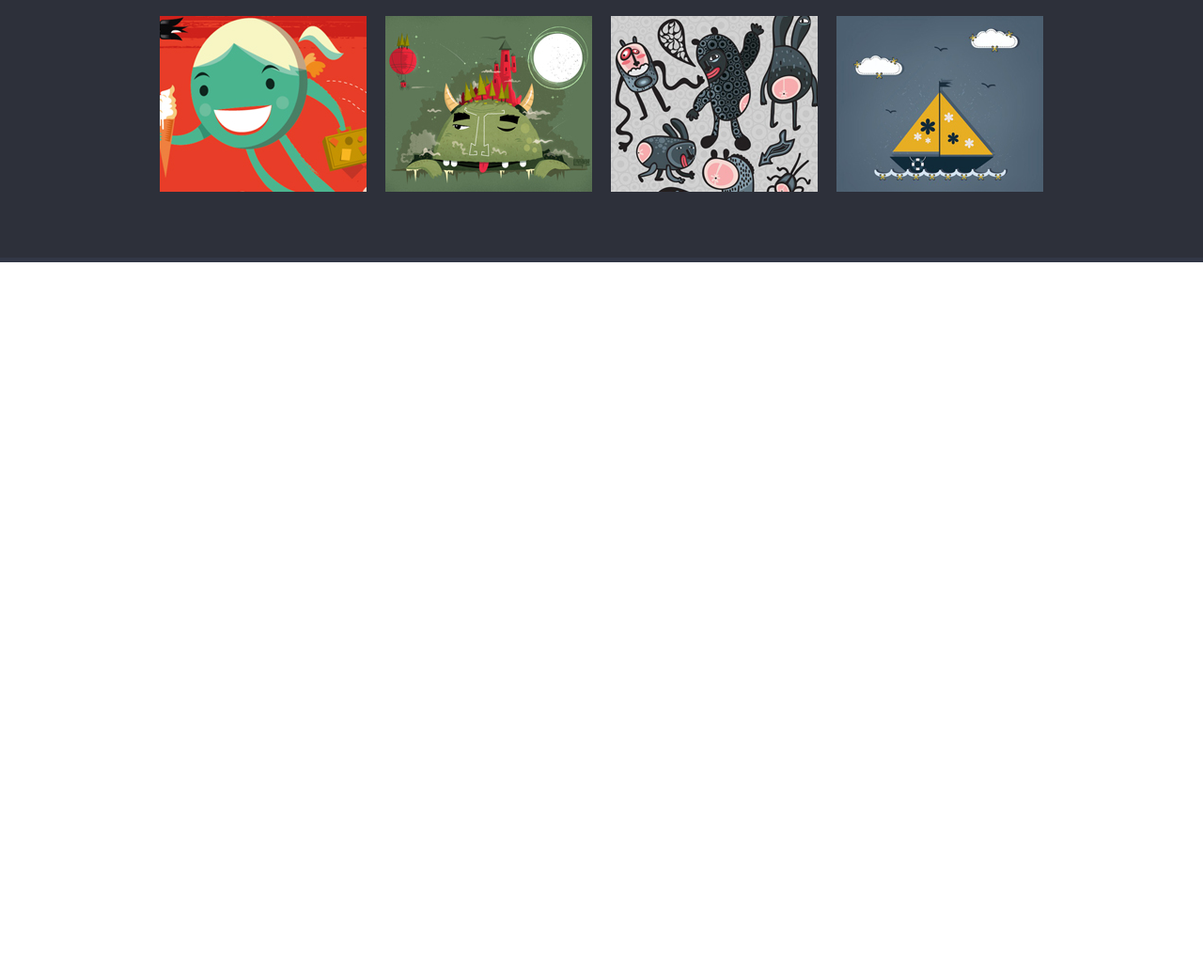
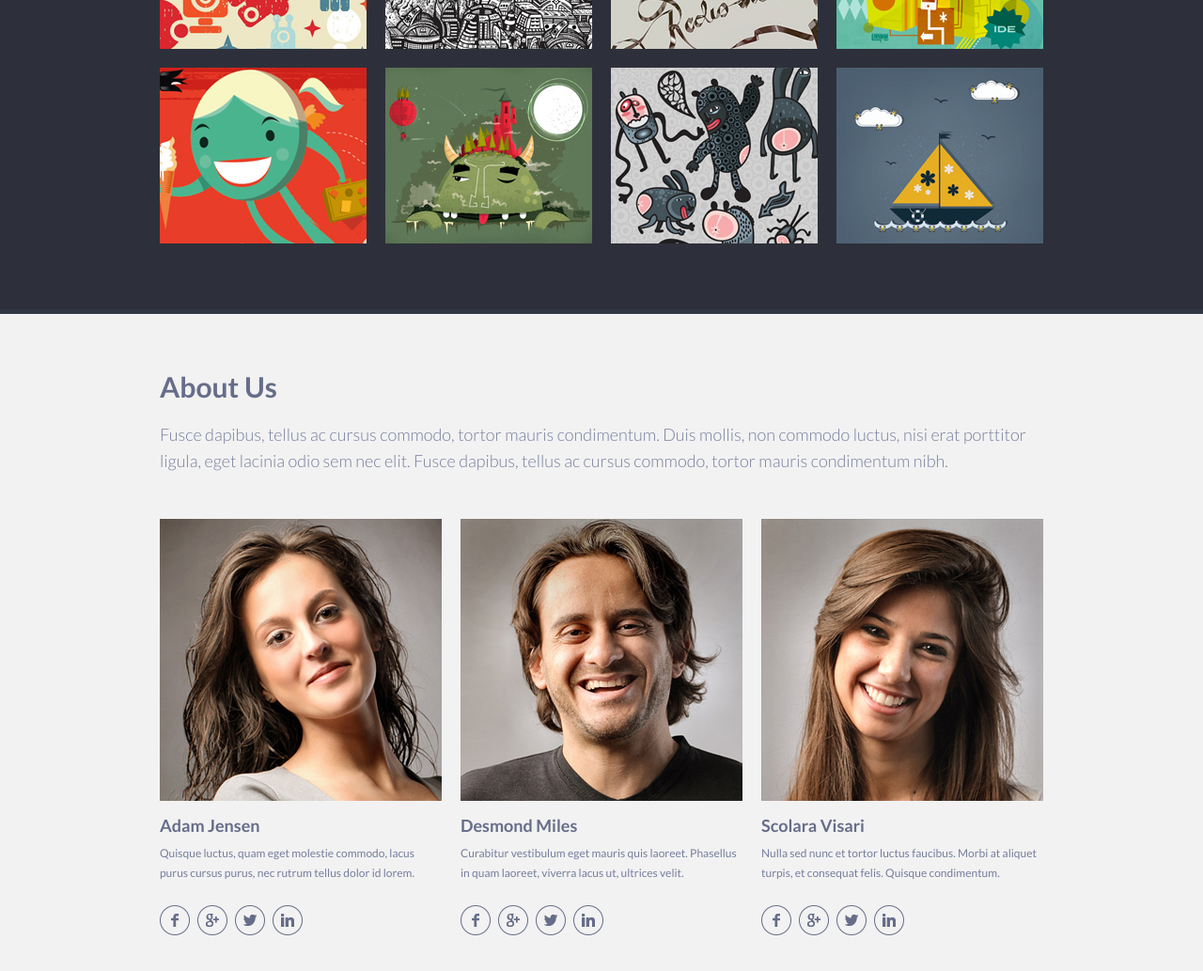
Before and after one commit to ChroMari/Singlo, a website: page index.html in a window 1280 px wide. Shown: the part 1755-2788 px from the top of the page at 94% size. Before the commit the page ends 2034 px from the top, so only its background shows below. Drawn offline with nearby package versions, Linux system fonts and the light colour scheme.

Commit message:
Вёрстка секции about

```diff
--- a/css/style.css
+++ b/css/style.css
@@ -104,9 +104,11 @@ a.active {
 
 .services {
   background-color: #f2f2f2;
+  padding-bottom: 50px;
+  border-bottom: 5px solid #ffffff;
 }
 
-.services-title, .portfolio-title {
+.services-title, .portfolio-title, .about-title {
   font-weight: 700;
   font-size: 30px;
   color: #666d89;
@@ -114,7 +116,7 @@ a.active {
   margin: 0;
 }
 
-.services-text, .portfolio-text {
+.services-text, .portfolio-text, .about-text {
   font-weight: lighter;
   font-size: 18px;
   line-height: 28px;
@@ -207,3 +209,40 @@ li, ul {
 .portfolio-img__items img:nth-child(4n) {
   margin-right: 0;
 }
+.about {
+  background-color: #f2f2f2;
+  padding-bottom: 50px;
+  border-bottom: 5px solid #ffffff;
+}
+
+.about-cards {
+  display: flex;
+  justify-content: space-between;
+}
+
+.about-card {
+  max-width: 300px;
+}
+
+.about-card__title {
+  font-size: 18px;
+  font-weight: bold;
+  color: #666d89;
+  margin-top: 12px;
+  margin-bottom: 0;
+}
+
+.about-card__text {
+  font-size: 12px;
+  color: #767e9e;
+  line-height: 21px;
+  margin: 0;
+  margin-top: 9px;
+}
+
+.about-socials {
+  margin-top: 24px;
+}
+.about-socials img {
+  margin-right: 5px;
+}
--- a/index.html
+++ b/index.html
@@ -162,6 +162,52 @@
     </div>
   </section>
 
+  <section class="about">
+    <div class="container">
+      <h2 class="about-title">About Us</h2>
+      <p class="about-text">Fusce dapibus, tellus ac cursus commodo, tortor mauris condimentum. Duis mollis, non commodo luctus, nisi erat porttitor ligula, eget lacinia odio sem nec elit. Fusce dapibus, tellus ac cursus commodo, tortor mauris condimentum nibh.</p>
+
+      <div class="about-cards">
+        <div class="about-card">
+          <img src="./assets/img/about/about1.jpg" alt="Adam Jensen">
+          <h3 class="about-card__title">Adam Jensen</h3>
+          <p class="about-card__text">Quisque luctus, quam eget molestie commodo, lacus purus cursus purus, nec rutrum tellus dolor id lorem.</p>
+          <div class="about-socials">
+            <img src="./assets/img/social1.png">
+            <img src="./assets/img/social2.png">
+            <img src="./assets/img/social3.png">
+            <img src="./assets/img/social4.png">
+          </div>
+        </div>
+
+        <div class="about-card">
+          <img src="./assets/img/about/about2.jpg" alt="Desmond Miles">
+          <h3 class="about-card__title">Desmond Miles</h3>
+          <p class="about-card__text">Curabitur vestibulum eget mauris quis laoreet. Phasellus in quam laoreet, viverra lacus ut, ultrices velit.</p>
+          <div class="about-socials">
+            <img src="./assets/img/social1.png">
+            <img src="./assets/img/social2.png">
+            <img src="./assets/img/social3.png">
+            <img src="./assets/img/social4.png">
+          </div>
+        </div>
+
+        <div class="about-card">
+          <img src="./assets/img/about/about3.jpg" alt="Scolara Visari">
+          <h3 class="about-card__title">Scolara Visari</h3>
+          <p class="about-card__text">Nulla sed nunc et tortor luctus faucibus. Morbi at aliquet turpis, et consequat felis. Quisque condimentum.</p>
+          <div class="about-socials">
+            <img src="./assets/img/social1.png">
+            <img src="./assets/img/social2.png">
+            <img src="./assets/img/social3.png">
+            <img src="./assets/img/social4.png">
+          </div>
+        </div>
+
+      </div>
+    </div>
+  </section>
+
   <script src="./js/main.js"></script>
 </body>
 
```
Also changed, not shown: assets/img/about/about1.jpg (added), assets/img/about/about2.jpg (added), assets/img/about/about3.jpg (added), assets/img/social1.png (added), assets/img/social2.png (added), assets/img/social3.png (added), assets/img/social4.png (added).
